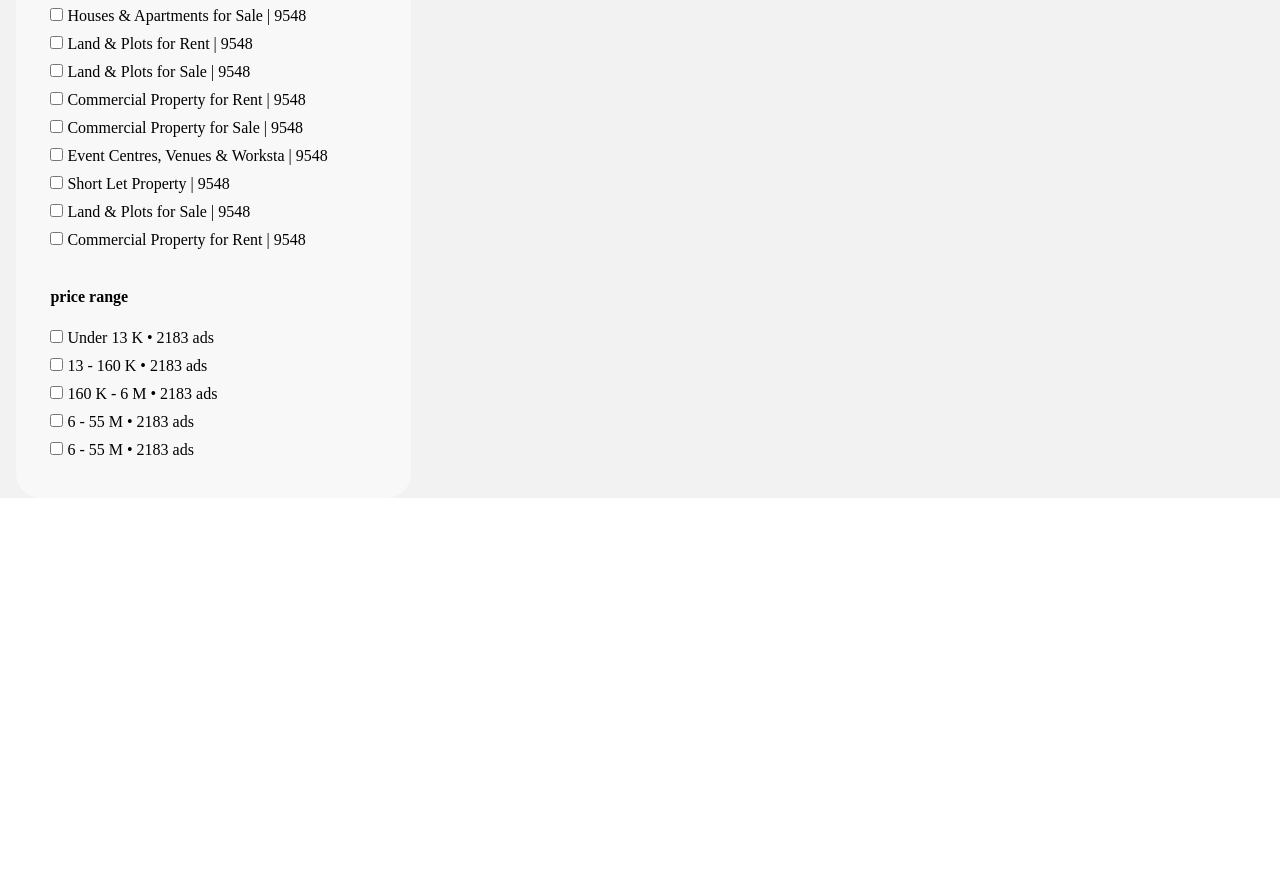
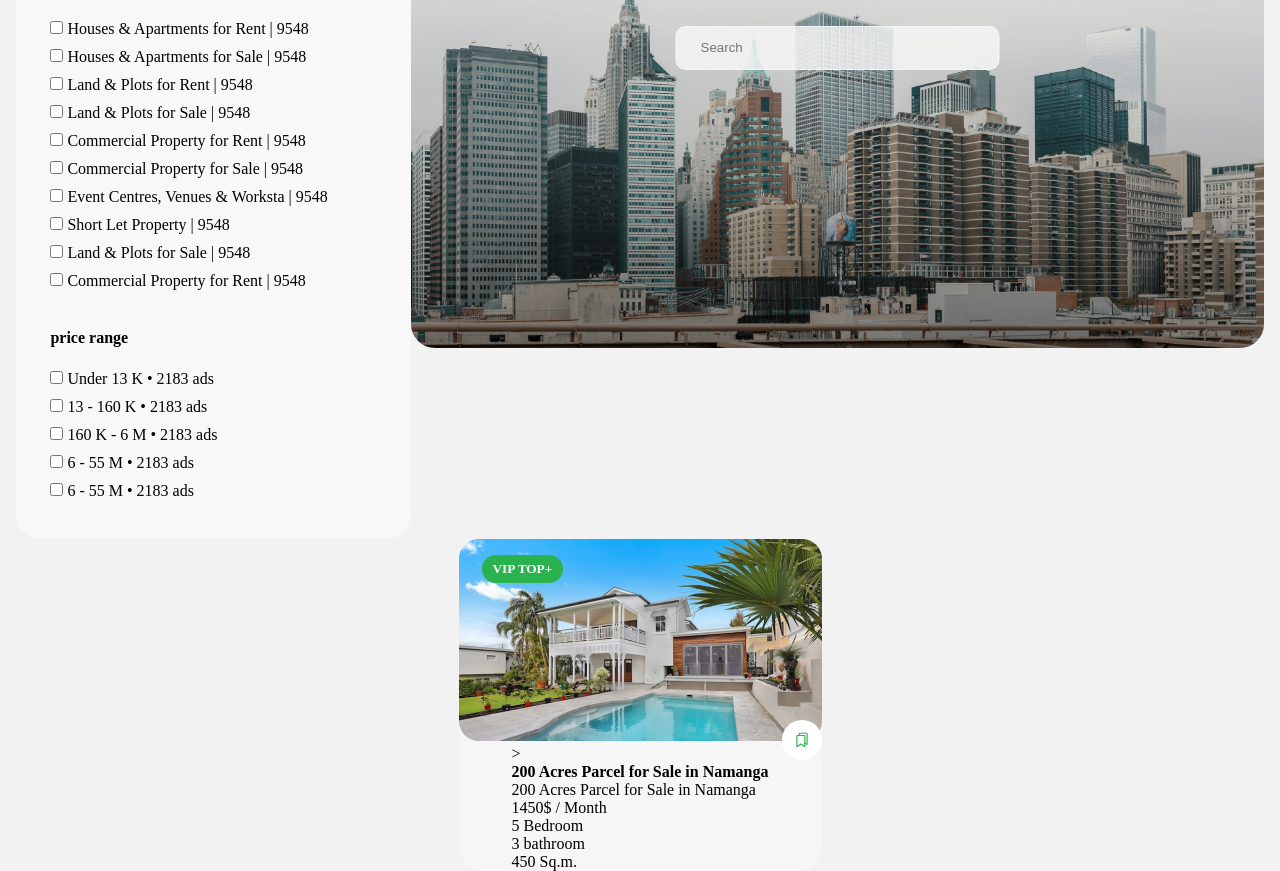
Before and after one commit to muxbe/shualeduri-gamocda, a plain HTML site: page index.html in a window 1280 px wide. Shown: the part 264-1135 px from the top of the page. Before the commit the page ends 800 px from the top, so only its background shows below. Drawn offline with Linux system fonts and the light colour scheme.

Commit message:
1 section

```diff
--- a/css/style.css
+++ b/css/style.css
@@ -49,6 +49,20 @@ li {
 }
 .sections {
   background-color: #f2f2f2;
+}
+.section1 {
+  display: flex;
+  justify-content: space-between;
+  max-width: 1642px;
+  width: 100%;
+  margin-top: 41px;
+}
+.body {
+  display: flex;
+  flex-direction: column;
+  align-items: center;
+  justify-content: center;
+  vertical-align: middle;
 }
 .select {
   max-width: 331px;
@@ -109,3 +123,86 @@ li {
   color: #f2f2f2;
   accent-color: #29b24e;
 }
+.big-img-div {
+  max-width: 1225px;
+  width: 100%;
+  position: relative;
+  display: inline-block;
+}
+.big-img {
+  max-width: 1225px;
+  width: 100%;
+
+  border-radius: 24px;
+}
+.big-img-article {
+  color: #000000cc;
+  max-width: 749px;
+  width: 100%;
+  font-size: x-large;
+  position: absolute;
+  top: 9.6%;
+  left: 50%;
+  transform: translate(-50%);
+
+  margin-top: auto;
+}
+.big-img-input {
+  max-width: 324px;
+  width: 100%;
+  max-height: 48px;
+  height: 100%;
+  background-color: #f8f8f8cc;
+  border: 0.1px solid #f8f8f8cc;
+  border-radius: 10px;
+  padding: 13px 242px 14px 24px;
+  margin-top: 40px;
+}
+.h1-first {
+  display: flex;
+  flex-direction: column;
+  align-items: center;
+  vertical-align: middle;
+}
+.h1-first p {
+  padding-top: 10px;
+}
+.article1 {
+  max-width: 395px;
+  width: 100%;
+  background-color: #f8f8f8cc;
+  border-radius: 24px;
+  display: flex;
+  justify-content: center;
+}
+.article1-div {
+  max-width: 363px;
+  width: 100%;
+  display: flex;
+  flex-direction: column;
+  align-items: center;
+  justify-content: center;
+}
+.article-image1 {
+  max-width: 100%;
+  position: relative;
+  border-radius: 20px;
+}
+.article-image1 h5 {
+  position: absolute;
+  top: 16px;
+  left: 23px;
+  color: #ffffff;
+  background-color: #29b24e;
+  border-radius: 15px;
+  padding: 6px 11px;
+}
+
+.frame {
+  position: absolute;
+  top: 88%;
+  right: 0%;
+  background-color: #ffffff;
+  padding: 11px;
+  border-radius: 20px;
+}
--- a/index.html
+++ b/index.html
@@ -24,6 +24,7 @@
       </div>
     </header>
     <div class="conteiner sections">
+      <div class="body">
         <div class="section1">
           <form class="form">
             <div class="form-div">
@@ -123,7 +124,9 @@
                   name="Short Let Property"
                   class="input"
                 />
-              <label for="Short Let Property">Short Let Property | 9548</label>
+                <label for="Short Let Property"
+                  >Short Let Property | 9548</label
+                >
               </div>
               <div>
                 <input
@@ -196,10 +199,49 @@
               </div>
             </div>
           </form>
-        <div></div>
+          <div class="big-img-div">
+            <img src="img/big-img.png" alt="bruklin" class="big-img" />
+
+            <div class="big-img-article">
+              <div class="h1-first">
+                <h1>Find the house you want easily</h1>
+                <p>Buy, sell, rent or lease on just one platform</p>
+                <input
+                  type="search"
+                  placeholder="Search..."
+                  class="big-img-input"
+                />
+              </div>
+            </div>
+          </div>
         </div>
 
         <div>
+          <article class="article1">
+            <div class="article1-div">
+              <div class="article-image1">
+                <img src="img/small-1.png" alt="pool" />
+                <h5>VIP TOP+</h5>
+
+                <img src="img/Frame.svg" alt="frame" class="frame" />
+              </div>
+              <div class="article-secend1">
+                <div class="article-center">
+                  <div class="article-h4-1">
+                    >
+                    <h4>200 Acres Parcel for Sale in Namanga</h4>
+                    <p>200 Acres Parcel for Sale in Namanga</p>
+                  </div>
+                  <p>1450$ / Month</p>
+                </div>
+                <div class="article-end">
+                  <p>5 Bedroom</p>
+                  <p>3 bathroom</p>
+                  <p>450 Sq.m.</p>
+                </div>
+              </div>
+            </div>
+          </article>
           <article></article>
           <article></article>
           <article></article>
@@ -207,7 +249,7 @@
           <article></article>
           <article></article>
           <article></article>
-        <article></article>
+        </div>
       </div>
     </div>
     <footer>
```
Lines whose indentation alone changed are shown as unchanged.
